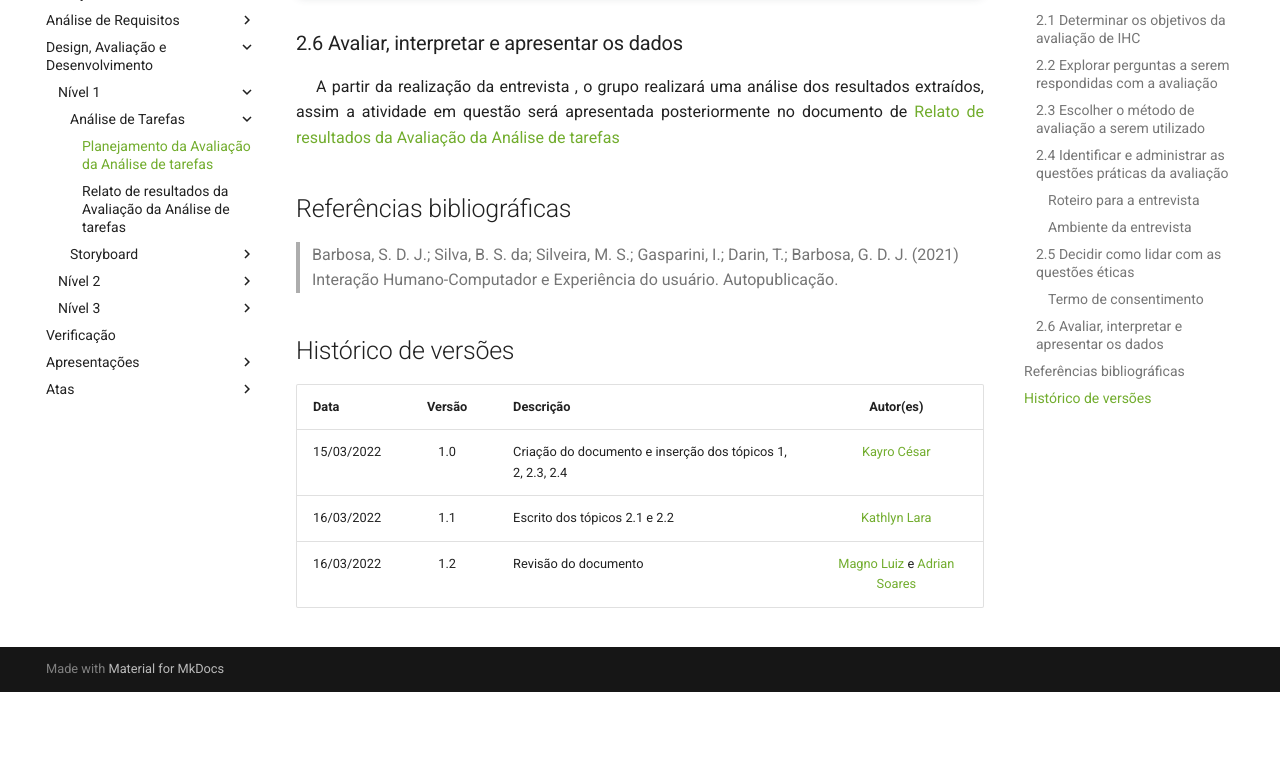
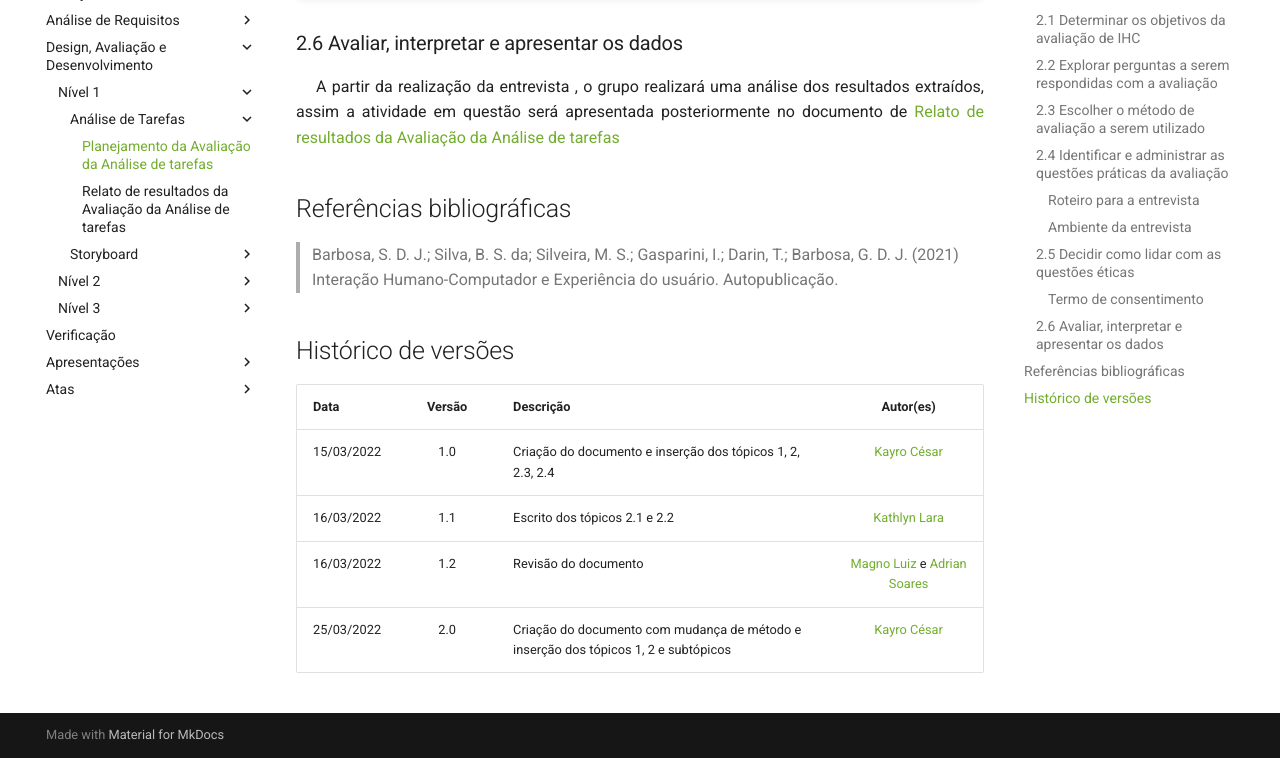
Before and after one commit to Interacao-Humano-Computador/2021.2-Prefeitura-de-Passo-Fundo, an MkDocs documentation site: the page built from docs/DesignAvaliacaoDesenvolvimento/Nivel1/AnaliseTarefas/PlanejamentoAnaliseTarefas.md, in a window 1280 px wide and 900 px high, scrolled down 3572 px, cut to the strip 142-900 px from the top of the window. Built offline with MkDocs 1.6.1 and Material for MkDocs 9.7.7, drawn with Linux system fonts in a browser that asks for light colours; comment, search, counter and statistics services are not loaded; before the commit the page ends 4406 px from its top, so only the background shows below that.

Commit message:
#58  versionamento

```diff
--- a/docs/DesignAvaliacaoDesenvolvimento/Nivel1/AnaliseTarefas/PlanejamentoAnaliseTarefas.md
+++ b/docs/DesignAvaliacaoDesenvolvimento/Nivel1/AnaliseTarefas/PlanejamentoAnaliseTarefas.md
@@ -130,3 +130,4 @@ A partir da realização da entrevista , o grupo realizará uma análise dos res
  | 15/03/2022  | 1.0  | Criação do documento e inserção dos tópicos  1, 2, 2.3, 2.4   |        [Kayro César](https://github.com/kayrocesar)         |
  | 16/03/2022  | 1.1  | Escrito dos tópicos 2.1 e 2.2 | [Kathlyn Lara](https://github.com/klmurussi)         |
  | 16/03/2022 |    1.2     |    Revisão do documento   |        [Magno Luiz](https://github.com/magnluiz) e  [Adrian Soares](https://github.com/SwampTG)     |
+ | 25/03/2022  | 2.0  | Criação do documento com mudança de método e inserção dos tópicos  1, 2 e subtópicos   |        [Kayro César](https://github.com/kayrocesar)         |
```
